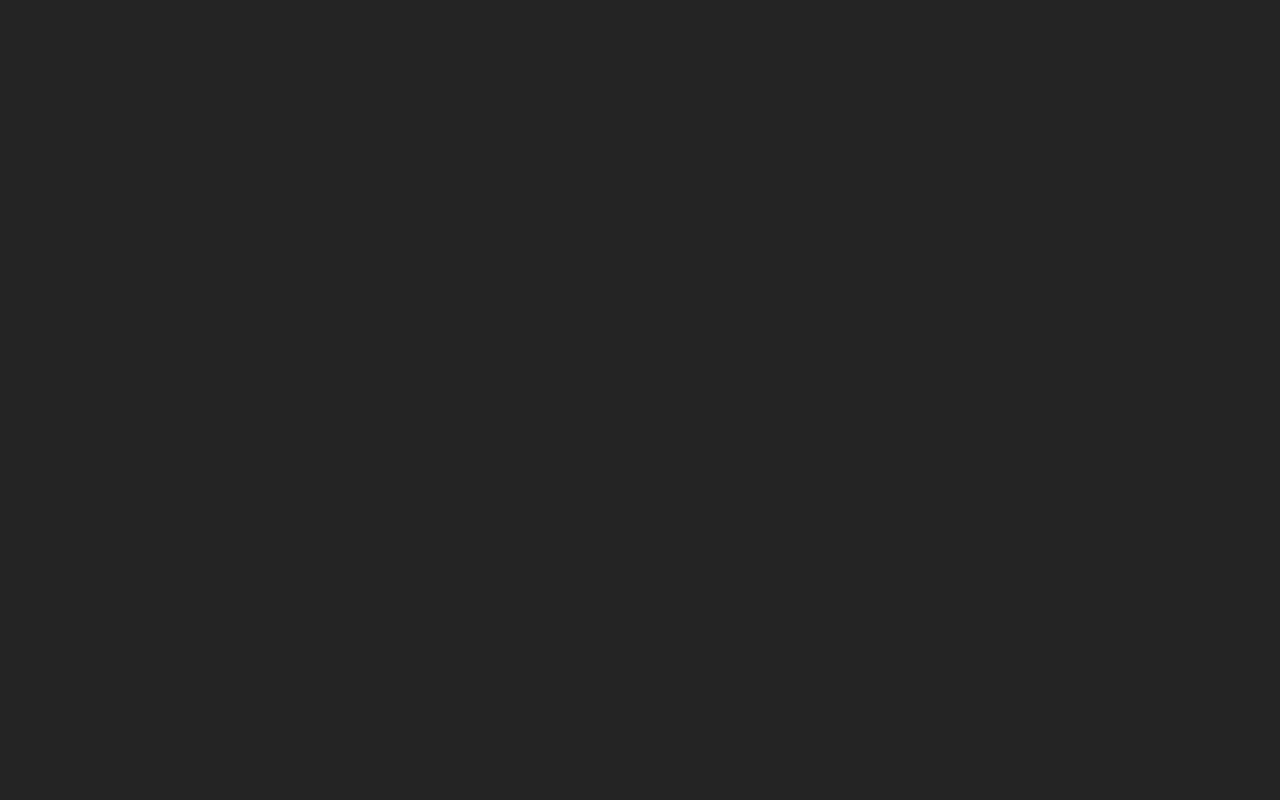
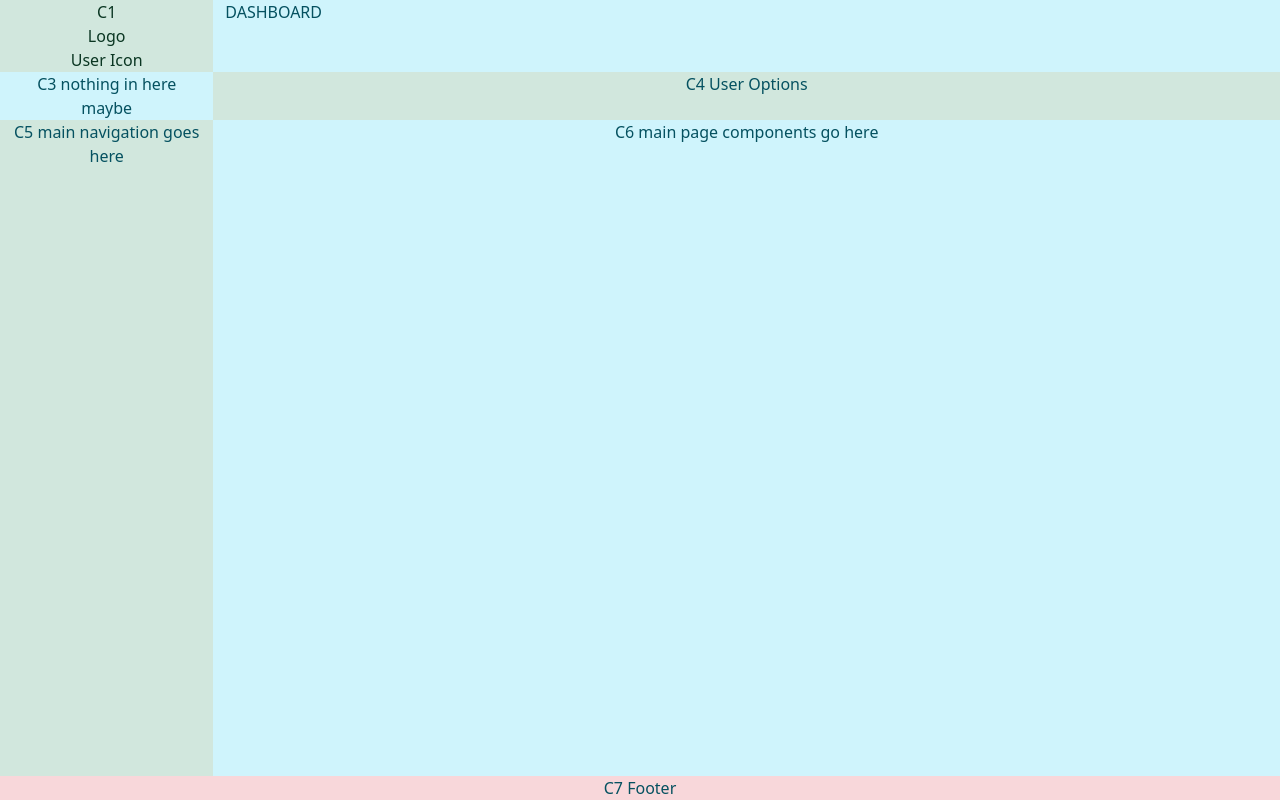
Before and after one commit to PatGally/DND-Performance-Assistant-Front-End, a React (Vite) app in the folder FrontEnd/my-react-app/: page /encounter-setup in a window 1280 px wide. Built offline with nearby package versions, Linux system fonts and the light colour scheme.

Commit message:
Adding Components for HomeDashboard

```diff
--- /dev/null
+++ b/FrontEnd/my-react-app/src/components/Home-Dashboard/CharacterCreation.tsx
@@ -0,0 +1,31 @@
+
+
+function CharacterCreation(){
+    return (
+        <>
+            This Section will allow user to create a character will following information
+
+            "name":
+            "level":
+            "ac":
+            "hp":
+            "class":
+            "conImmunities":
+            "damResists":
+            "damImmunes":
+            "damVulns":
+            "activeStatusEffects":
+            "activeConditions":
+            "statArray": , , , , ,
+            Strength "10",
+            dexterty "10",
+            constitution "10",
+            intelligence"10",
+            wisdom "10",
+            charisma "10"
+
+        </>
+    )
+}
+
+export default CharacterCreation;
--- /dev/null
+++ b/FrontEnd/my-react-app/src/components/Home-Dashboard/HowToUse.tsx
@@ -0,0 +1,5 @@
+function HowToUse() {
+    return (<></>)
+}
+
+export default HowToUse;
--- a/FrontEnd/my-react-app/src/components/nav/NavBarSignedOut.tsx
+++ b/FrontEnd/my-react-app/src/components/nav/NavBarSignedOut.tsx
@@ -1,5 +1,5 @@
 
 
-function navBarSignedOut() {return(<></>)}
+function navBarSignedOut() {return(<> nav section </>)}
 
 export default navBarSignedOut;
--- a/FrontEnd/my-react-app/src/components/nav/NavigationSignedIn.tsx
+++ b/FrontEnd/my-react-app/src/components/nav/NavigationSignedIn.tsx
@@ -1,11 +1,13 @@
 import Container from 'react-bootstrap/Container';
-import Row from 'react-bootstrap/Row';
+import Row from "react-bootstrap/Row";
+// import Row from 'react-bootstrap/Row';
 // import Col from 'react-bootstrap/Col';
 //stylize each Home, Saved Encounter to be within a box and reusable
 
 type ActivePanel =
     | 'SAVED_ENCOUNTERS'
     | 'LOAD_CHARACTERS'
+    | 'CREATE_CHARACTER'
     | 'HOW_TO_USE';
 
 type NavigationSignedInProps = {
@@ -14,11 +16,14 @@ type NavigationSignedInProps = {
 
 function NavigationSignedIn({ setActivePage }: NavigationSignedInProps) {
     return(
-        <Container>
+        <Container fluid>
             {/*<Row>Saved Encounters</Row>*/}
-            <Row role='button' onClick={() => setActivePage('SAVED_ENCOUNTERS')}>Home</Row>
-            <Row role='button' onClick={() => setActivePage('LOAD_CHARACTERS')}>Load Saved Characters</Row>
-            <Row role='button' onClick={() => setActivePage('HOW_TO_USE')} >How to Use</Row>
+            <Row className="d-grid">
+                <button type="button" onClick={() => setActivePage('SAVED_ENCOUNTERS')}> Home </button>
+                <button type="button" onClick={() => setActivePage('LOAD_CHARACTERS')}>Load Saved Characters</button>
+                <button type="button" onClick={() => setActivePage('CREATE_CHARACTER')}>Create Character</button>
+                <button type="button" onClick={() => setActivePage('HOW_TO_USE')}>How to Use</button>
+            </Row>
         </Container>
     )
 }
--- a/FrontEnd/my-react-app/src/index.css
+++ b/FrontEnd/my-react-app/src/index.css
@@ -21,6 +21,22 @@ a {
 a:hover {
   color: #535bf2;
 }
+button{
+    font-family: Arial, serif;
+    text-align: left;
+    font-weight: 500;
+    cursor: pointer;
+    color: #111;
+    border: none;
+    background: none;
+    border-radius: 5px;
+}
+button:hover {
+    background-color: rgba(114, 139, 139, 0.33);
+    border-radius: 5px;
+}
+
+
 
 /*body {*/
 /*  margin: 0;*/
--- a/FrontEnd/my-react-app/src/pages/HomeSignedOut.tsx
+++ b/FrontEnd/my-react-app/src/pages/HomeSignedOut.tsx
@@ -1,6 +1,7 @@
 import Container from 'react-bootstrap/Container';
 import Row from 'react-bootstrap/Row';
 import Col from 'react-bootstrap/Col';
+import NavBarSignedOut from "../components/nav/NavBarSignedOut.tsx";
 
 
 function homeSignedOut(){
@@ -8,10 +9,12 @@ function homeSignedOut(){
         <>
         <Container>
             <Row>
-                <Col>1 of 1</Col>
+                <Col> <NavBarSignedOut /> </Col>
             </Row>
             <Row>
-                <Col>1 of 1</Col>
+                <Col>
+                    content goes here...
+                </Col>
             </Row>
         </Container>
         </>
--- a/FrontEnd/my-react-app/src/pages/logged-in/Encounter.tsx
+++ b/FrontEnd/my-react-app/src/pages/logged-in/Encounter.tsx
@@ -1,4 +1,40 @@
 
+// encounter map will be here
+import Container from "react-bootstrap/Container";
+import Row from "react-bootstrap/Row";
+import Col from "react-bootstrap/Col";
 
-function Encounter() {return <div>Encounter Page</div>}
+function Encounter() {
+    return(
+        <Container fluid className="min-vh-100 d-flex flex-column">
+            <Row>
+                <Col lg={2} className="text-center bg-success-subtle text-success-emphasis">
+                    C1
+                    <div>Logo</div>
+                    <div>User Icon</div>
+                </Col>
+                <Col lg={10} className=" bg-info-subtle text-info-emphasis">
+                    DASHBOARD
+                </Col>
+            </Row>
+            <Row>
+                <Col lg={2} className="text-center bg-info-subtle text-info-emphasis">C3 nothing in here maybe</Col>
+                <Col lg={10} className="text-center bg-success-subtle text-info-emphasis"> C4 User Options</Col>
+            </Row>
+            <Row className="flex-grow-1">
+                <Col lg={2} className="text-center bg-success-subtle text-info-emphasis">
+                    C5 main navigation goes here
+
+                </Col>
+                <Col lg={10} className="text-center bg-info-subtle text-info-emphasis">
+                    C6 main page components go here
+
+                </Col>
+            </Row>
+            <Row>
+                <Col className="text-center bg-danger-subtle text-info-emphasis">C7 Footer </Col>
+            </Row>
+        </Container>
+    )
+}
 export default Encounter;
--- a/FrontEnd/my-react-app/src/pages/logged-in/EncounterSetup.tsx
+++ b/FrontEnd/my-react-app/src/pages/logged-in/EncounterSetup.tsx
@@ -1,3 +1,40 @@
-function EncounterSetup(){return<></>}
+//adding the party size and enemies are here, create character, then create map will be here
+import Container from "react-bootstrap/Container";
+import Row from "react-bootstrap/Row";
+import Col from "react-bootstrap/Col";
+
+function EncounterSetup(){
+    return(
+        <Container fluid className="min-vh-100 d-flex flex-column">
+            <Row>
+                <Col lg={2} className="text-center bg-success-subtle text-success-emphasis">
+                    C1
+                    <div>Logo</div>
+                    <div>User Icon</div>
+                </Col>
+                <Col lg={10} className=" bg-info-subtle text-info-emphasis">
+                    DASHBOARD
+                </Col>
+            </Row>
+            <Row>
+                <Col lg={2} className="text-center bg-info-subtle text-info-emphasis">C3 nothing in here maybe</Col>
+                <Col lg={10} className="text-center bg-success-subtle text-info-emphasis"> C4 User Options</Col>
+            </Row>
+            <Row className="flex-grow-1">
+                <Col lg={2} className="text-center bg-success-subtle text-info-emphasis">
+                    C5 main navigation goes here
+
+                </Col>
+                <Col lg={10} className="text-center bg-info-subtle text-info-emphasis">
+                    C6 main page components go here
+
+                </Col>
+            </Row>
+            <Row>
+                <Col className="text-center bg-danger-subtle text-info-emphasis">C7 Footer </Col>
+            </Row>
+        </Container>
+    )
+}
 
 export default EncounterSetup;
--- a/FrontEnd/my-react-app/src/pages/logged-in/HomeDashboard.tsx
+++ b/FrontEnd/my-react-app/src/pages/logged-in/HomeDashboard.tsx
@@ -4,41 +4,46 @@ import Col from 'react-bootstrap/Col';
 import NavigationSignedIn from '../../components/nav/NavigationSignedIn';
 
 import { useState } from 'react';
+import CharacterCreation from "../../components/Home-Dashboard/CharacterCreation.tsx";
 //Note you have not accounted much for change when screen size changes yet
 //xs, sm, md, lg, xl and xxl
 function HomeDashboard(){
     const [activePage, setActivePage] = useState('Home');
     return(
-        <Container fluid>
-                <Row>
-                    <Col lg={4} className="text-center bg-success-subtle text-success-emphasis">
+        <Container fluid className="min-vh-100 d-flex flex-column" >
+                <Row >
+                    <Col lg={2} className="text-center bg-success-subtle text-success-emphasis">
                         C1
                         <div>Logo</div>
                         <div>User Icon</div>
                     </Col>
-                    <Col lg={8} className=" bg-info-subtle text-info-emphasis">
+                    <Col lg={10} className=" bg-info-subtle text-info-emphasis">
                         DASHBOARD
                     </Col>
                 </Row>
             <Row>
-                <Col lg={4} className="text-center bg-info-subtle text-info-emphasis">C3 nothing in here maybe</Col>
-                <Col lg={8} className="text-center bg-success-subtle text-info-emphasis"> C4 User Options</Col>
+                <Col lg={2} className="text-center bg-info-subtle text-info-emphasis">C3 nothing in here maybe</Col>
+                <Col lg={10} className="text-center bg-success-subtle text-info-emphasis"> C4 User Options</Col>
             </Row>
-            <Row>
-                <Col lg={4} className="text-center bg-success-subtle text-info-emphasis">
+            <Row className="flex-grow-1">
+                <Col lg={2} className="text-center bg-success-subtle text-info-emphasis">
                     {/*C5 main navigation goes here*/}
                     <NavigationSignedIn setActivePage={setActivePage} />
                 </Col>
-                <Col lg={8} className="text-center bg-info-subtle text-info-emphasis">
+                <Col lg={10} className="text-center bg-info-subtle text-info-emphasis">
                     C6 main page components go here
                     {activePage === 'SAVED_ENCOUNTERS' && <div>Saved Encounters - with + for encounter creation</div>}
                     {activePage === 'LOAD_CHARACTERS' && <div>Load Characters</div>}
+                    {activePage === 'CREATE_CHARACTER' && <CharacterCreation />}
                     {activePage === 'HOW_TO_USE' && <div>How To Use </div>}
                 </Col>
             </Row>
+
             <Row>
                 <Col className="text-center bg-danger-subtle text-info-emphasis">C7 Footer </Col>
             </Row>
+
+
         </Container>
     )
 }
```
Also changed, not shown: FrontEnd/my-react-app/src/components/modals/SignIn.tsx (added).
